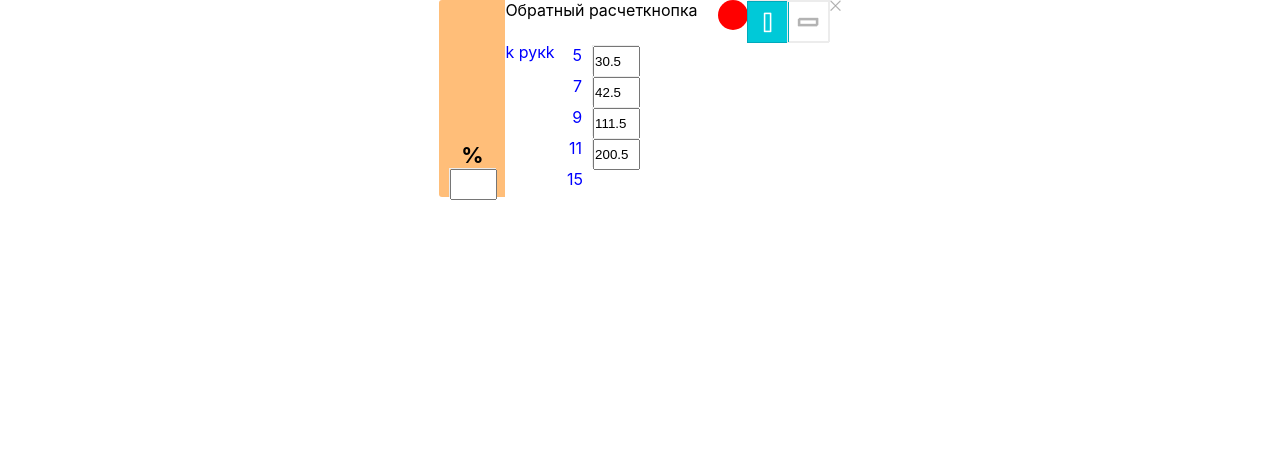
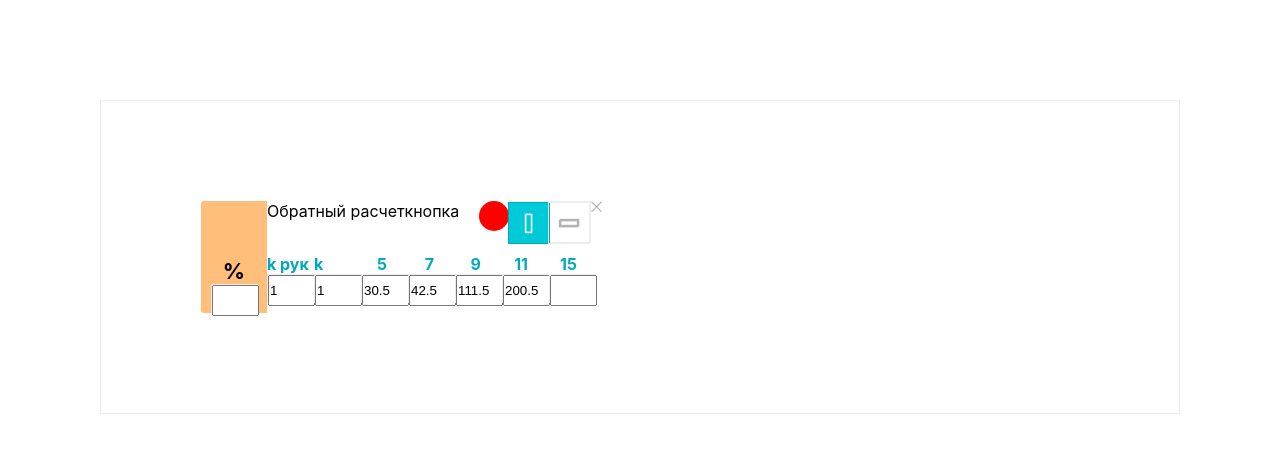
Before and after one commit to Pyarka/Sitef, a React (Create React App) app: page / in a window 1280 px wide. Shown: the top 452 px of the page. Built offline with nearby package versions, Linux system fonts and the light colour scheme.

Commit message:
Поправлена верстка в горизонталдьном отображении

```diff
--- a/src/App.tsx
+++ b/src/App.tsx
@@ -3,7 +3,11 @@ import ScalePopup from "./Components/ScalePopup/ScalePopup";
 
 function App() {
   return (
-    <div style={{display:'flex', justifyContent: 'center' }}>
+    <div style={{    display: 'flex',
+        justifyContent: 'center',
+        margin: '100px',
+        border: '1px solid #ececec',
+        padding: '100px',}}>
       <ScalePopup />
     </div>
   );
--- a/src/Components/ScalePopup/Helper.ts
+++ b/src/Components/ScalePopup/Helper.ts
@@ -18,6 +18,16 @@ export interface ScalePopupProps {
         type_calc: number;
     };
     values: ValuesInterface[];
+}
+
+export interface ScalePopupSaveEdit {
+    deleted: number[]; // индексы удаленной шкалы
+    scale: number[]; // актуальная шкала
+    scale_id: number;
+    section: 'user' | 'department';
+    values: {
+        [key: number]: string;
+    }
 }
 
 export const mockData1: ScalePopupProps = {
--- a/src/Components/ScalePopup/ScalePopup.tsx
+++ b/src/Components/ScalePopup/ScalePopup.tsx
@@ -45,6 +45,9 @@ const ScalePopup = (): ReactElement => {
             if (valuesItem.num !== num) return valuesItem;
             return {num, value: masValue};
         })
+        if(!values.find((item) => item.num === num)){
+            newValues.push({num, value: masValue})
+        }
         setValues(newValues);
     }
 
@@ -73,19 +76,18 @@ const ScalePopup = (): ReactElement => {
     }
 
     const renderValues = (i: number): ReactElement | null => {
-        const useValue = values.find(({num}) => num === i);
-        if (!useValue || !useValue.value) return null;
+        const {value, num} = values.find(({num}) => num === i) || {value:0, num: i};
         return (
-            <NumberBox onChange={(newValue) => changeValue(useValue.num, newValue)}
-                       value={useValue.value}
-                       onBlur={(newValue) => changeValue(useValue.num, newValue)}
+            <NumberBox onChange={(newValue) => changeValue(num, newValue)}
+                       value={value}
+                       onBlur={(newValue) => changeValue(num, newValue)}
             />
         )
     }
 
     const renderCell = () => {
         return scale.map((scaleItem, i) => {
-                return <CellsRow key={scaleItem}>
+                return <CellsRow key={scaleItem} isVertical={isVertical}>
                     <div>{renderScale(i)}</div>
                     <CellsValues>{renderValues(i)}</CellsValues>
                 </CellsRow>
@@ -143,7 +145,7 @@ const ScalePopup = (): ReactElement => {
                 <div>
                     <div> k рук</div>
                     <div> k</div>
-                    <CellsContainer>{renderCell()}</CellsContainer>
+                    <CellsContainer isVertical={isVertical}>{renderCell()}</CellsContainer>
                 </div>
             </ContainerVertical>
         )
@@ -158,9 +160,15 @@ const ScalePopup = (): ReactElement => {
             <ScaleBody>
                 {renderHeaderBlock()}
                 <ScaleLine>
-                    <div> k рук</div>
-                    <div> k</div>
-                    <CellsContainer>{renderCell()}</CellsContainer>
+                    <div>
+                        k рук
+                        <NumberBox value={1} onChange={() => console.log('kruk')} onBlur={() => console.log('kruk')} />
+                    </div>
+                    <div>
+                        k
+                        <NumberBox value={1} onChange={() => console.log('k')} onBlur={() => console.log('k')} />
+                    </div>
+                    <CellsContainer isVertical={isVertical}>{renderCell()}</CellsContainer>
                 </ScaleLine>
             </ScaleBody>
         </ContainerHorizontal>
--- a/src/Components/ScalePopup/ScalePopupStyles.ts
+++ b/src/Components/ScalePopup/ScalePopupStyles.ts
@@ -5,7 +5,6 @@ import rectangleGrey from '../../Assets/Images/rectangleGrey.png';
 import rectangleWhite from '../../Assets/Images/rectangleWhite.png';
 import edit from '../../Assets/Images/edit.png';
 import editActive from '../../Assets/Images/editActive.png';
-
 
 export const ScaleStyle = styled.div`
   text-align: end;
@@ -41,6 +40,7 @@ export const CloseButton = styled.div`
 
 export const ContainerHorizontal = styled.div`
   display: flex;
+  flex-grow: 1;
 `;
 
 export const OrangeBlockVertical = styled.div`
@@ -62,9 +62,13 @@ export const ScaleBody = styled.div`
 `;
 
 export const ScaleLine = styled.div`
-  display: flex;
-  flex-direction: row;
-  color: blue;
+    display: flex;
+    flex-direction: row;
+    font-size: 16px;
+    align-items: center;
+    color: #00a9bb;
+    height: 70px;
+    font-weight: bold;
 `;
 
 
@@ -128,19 +132,18 @@ export const ToggleBlock = styled.div`
 export const CellsContainer = styled.div`
     width: 210px;
     display: flex;
-    flex-direction: column;
+    flex-direction: ${({isVertical}: {isVertical: boolean}) => !isVertical ? "row" : "column"};
 `;
 export const CellsRow = styled.div`
     width: 150px;
     height: 25px;
     display: flex;
-    flex-direction: row;
-    flex-wrap: nowrap;
+    flex-direction: ${({isVertical}: {isVertical: boolean}) => isVertical ? "row" : "column"};
+    align-items: center;
     justify-content: center;
     margin-bottom: 3px;
     margin-top: 3px;
 `;
 export const CellsValues = styled.div`
-    text-align: start;
-    width: 100px;
+
 `;
```
